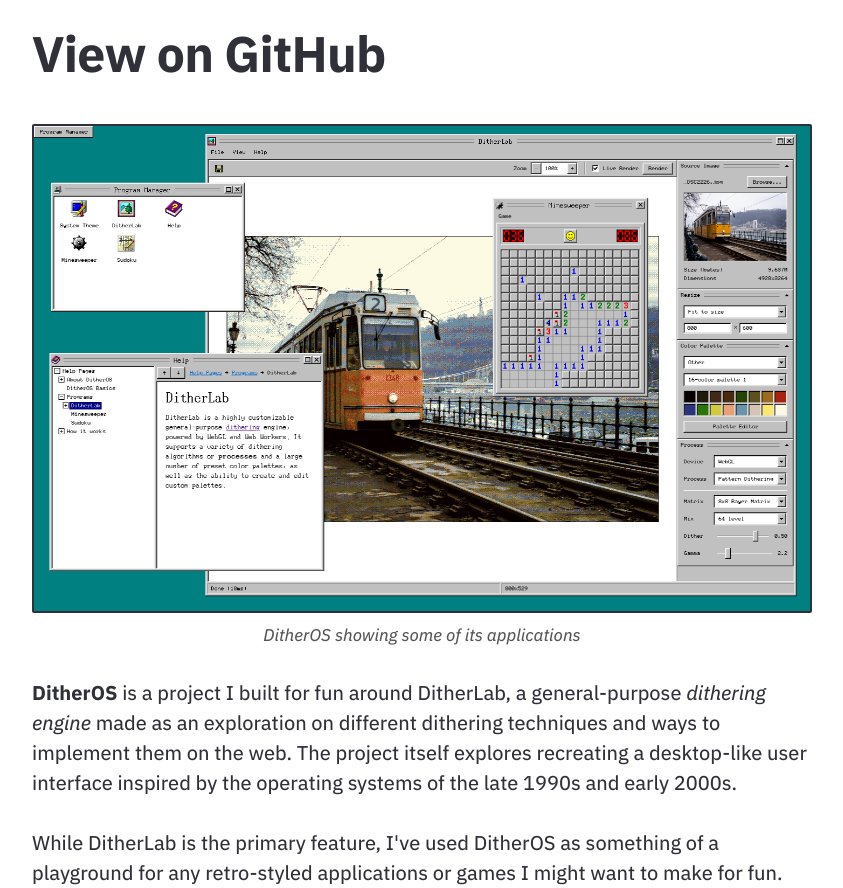
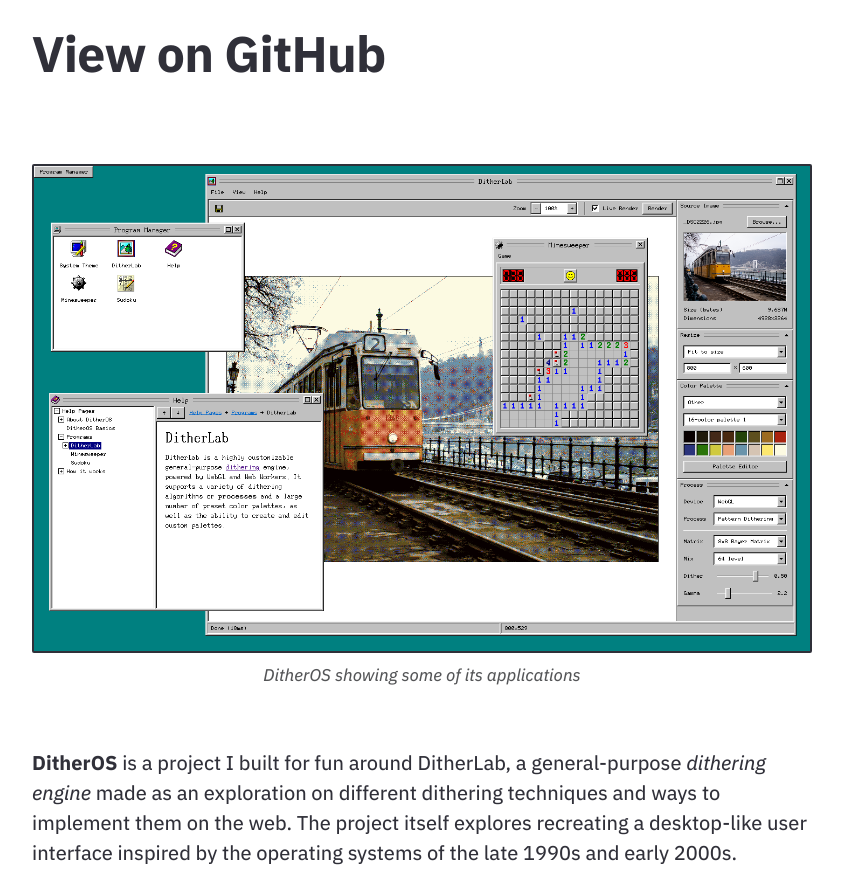
Before and after one commit to teofum/teofum.github.io, a Next.js app: page /projects/ditheros in a window 1280 px wide. Shown: the part 546-1434 px from the top of the page, without its empty margins (218-1061 px from the left). Built offline with nearby package versions, Linux system fonts and the light colour scheme.

Commit message:
Smaller DitherOS screenshot

```diff
--- a/layout/ProjectLayout.tsx
+++ b/layout/ProjectLayout.tsx
@@ -9,6 +9,7 @@
 import { homeCrumb, projectsCrumb } from '../types/Crumbs';
 
 import styles from '../styles/module/ProjectLayout.module.scss';
+import ImageGrid from '../components/ImageGrid';
 
 interface ProjectLayoutProps {
   meta: ProjectMeta;
@@ -29,7 +30,7 @@
           <Anchor href={meta.repoLink}>View on GitHub</Anchor>
         </div>
 
-        <Figure img={meta.screenshot} />
+        <ImageGrid images={[meta.screenshot]} />
 
         <MDXProvider components={components}>
           <article>
```
Also changed, not shown: public/content/projects/ditheros/screenshot.png, public/content/projects/ditheros/screenshot.webp.
